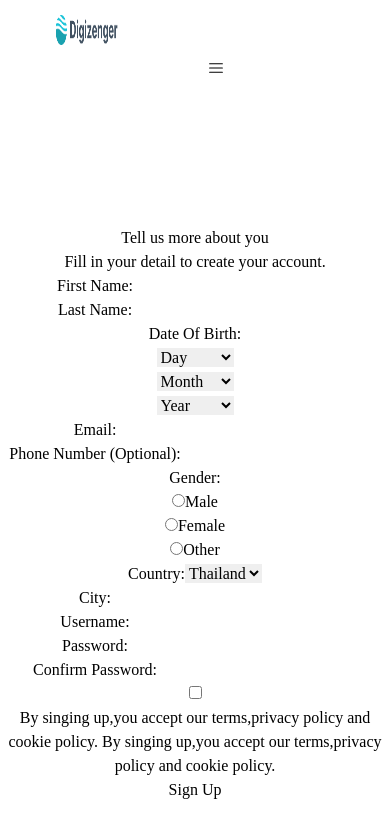
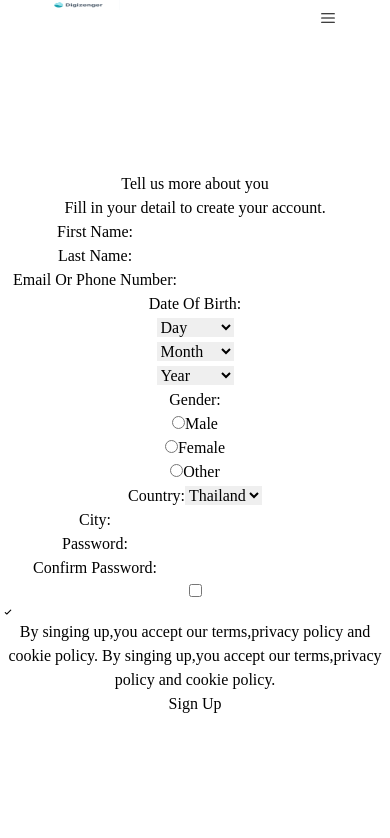
Before and after one commit to MiWu2275/Digizenger, a React (Vite) app: page /signup/verify/signinfo in a window 390 px wide. Shown: the top 838 px of the page. Built offline with nearby package versions, Linux system fonts and the light colour scheme.

Commit message:
Sign Up Responsive

```diff
--- a/src/App.css
+++ b/src/App.css
@@ -43,6 +43,7 @@ body{
       font-size: 12px !important;
       padding-left: 8px !important;
       padding-right: 8px !important;
+      background-color: pink !important;
     }
     .nav_containger{
       grid-template-columns: 1fr 1fr;
@@ -50,28 +51,80 @@ body{
     }
 
 }
-@media (max-width: 1024px) {
-  .normal_menu{
-    column-gap: 20px !important;
-    font-size: 10px;
+
+@media (max-width: 1168px){
+  .normal_menu {
+    column-gap: 30px !important;
+    font-size: 16px !important;
   }
   .nav_containger{
     grid-template-columns: 1fr 1fr;
     column-gap: 0px;
   }
-  .sign_up_button{
-    font-size: 10px !important;
-    padding-left: 9px !important;
-    padding-right: 9px !important;
+    .sign_up_button {
+      font-size: 12px !important;
+      padding-left: 8px !important;
+      padding-right: 8px !important;
+      background-color: violet !important;
+    }
+  }
+@media (max-width: 1071px) {
+  .normal_menu{
+    column-gap: 25px !important;
+    font-size: 14px !important;
+  }
+  .nav_containger{
+    grid-template-columns: 1fr 1fr;
+    column-gap: 0px;
+  }
+  .sign_up_button {
+    font-size: 12px !important;
+    padding-left: 8px !important;
+    padding-right: 8px !important;
     background-color: red !important;
+  }
+}
+
+@media (max-width: 1024px) {
+  .normal_menu{
+    column-gap: 20px !important;
+    font-size: 14px !important;
+  }
+  .nav_containger{
+    grid-template-columns: 1fr 1fr;
+    column-gap: 0px;
+  }
+  .sign_up_button {
+    font-size: 12px !important;
+    padding-left: 8px !important;
+    padding-right: 8px !important;
+    background-color: yellow !important;
+  }
+
+
+}
+
+@media (max-width:890px) {
+  .normal_menu {
+    column-gap: 18px !important;
+    font-size: 14px !important;
+  }
+  .nav_containger {
+    grid-template-columns: 1fr 1fr;
+    column-gap: 0px;
+  }
+  .sign_up_button {
+    font-size: 12px !important;
+    padding-left: 8px !important;
+    padding-right: 8px !important;
+    background-color: orange !important;
   }
 
 }
-
 @media (max-width: 870px) {
   .normal_menu {
-    column-gap: 10px !important;
-    font-size: 10px !important;
+    column-gap: 15px !important;
+    font-size: 14px !important;
   }
   .nav_containger {
     grid-template-columns: 1fr 1fr;
@@ -83,7 +136,33 @@ body{
     padding-right: 8px !important;
     background-color: green !important;
   }
+  .edsn_logo{
+    margin-left:5rem !important;
+    width:100px;
+    height: 40px;
+  }
+}
 
+@media (max-width: 841px) {
+  .normal_menu {
+    column-gap: 14px !important;
+    font-size: 12px !important;
+  }
+  .nav_containger {
+    grid-template-columns: 1fr 1fr;
+    column-gap: 0px;
+  }
+  .sign_up_button {
+    font-size: 12px !important;
+    padding-left: 8px !important;
+    padding-right: 8px !important;
+    background-color: green !important;
+  }
+  .edsn_logo{
+    margin-left:5rem !important;
+    width:100px;
+    height: 40px;
+  }
 }
 
 @media  (max-width: 768px) {
@@ -93,8 +172,8 @@ body{
   }
   .burger{
       visibility: visible;
-      margin-left: 28rem;
-      position: relative;
+      left: 40rem;
+      position: absolute;
   }
   .normal_menu{
       visibility: hidden;
@@ -117,21 +196,57 @@ body{
     height: 40px;
   }
   .burger{
-      margin-left: 16rem;
+      left: 30rem;
   }
 }
 
-@media (max-width: 430px) {
+@media (max-width: 520px) {
   .burger{
-    margin-left: 13rem;
+    left: 26rem;
 }
   .edsn_logo{
-    width:90px;
-    height: 60px;
+    width:110px;
+    height: 50px;
+}
 }
 
+@media (max-width: 480px) {
+  .burger{
+    left: 24rem;
+}
+  .edsn_logo{
+    width:110px;
+    height: 50px;
+}
+  /* .signin_main_container{
+    margin-left: -8rem !important;
+  } */
 }
 
+@media (max-width: 400px) {
+  .burger{
+    left: 20rem;
+}
+  .edsn_logo{
+    width:70px;
+    height: 10px;
+}
+.signin_header_text{
+  margin-right: 0px;
+}
+.signin_body_text{
+  margin-left: 4.8rem !important;
+  width: 360px !important; /* Add padding to ensure it doesn't touch the screen edges */
+}
+.signin_button_container{
+  margin-right: 38px !important;
+  margin-left: 100px !important;
+}
+.signin_input_box{
+  margin-left: 12px !important;
+  width: 359px !important;
+}
+}
 .login_filter_button{
     width: 100%;
 }
@@ -144,5 +259,5 @@ body{
   position: absolute;
   background-color: #00BCD4;
   top: 2px;
-  transform: translateX(1.5px);
+  transform: translateX(1.9px);
 }
--- a/src/components/SignInfo.jsx
+++ b/src/components/SignInfo.jsx
@@ -19,7 +19,7 @@ function SignInfo() {
     <section className="flex  justify-center  w-full items-center mb-[20px] mt-[35px]">
       <main className="text-center">
         <div className="mt-[-10px] grid mb-[20px] ">
-                <div className=" text-[36px] ml-[-19rem] font-bold mt-[-10px]">
+                <div className=" text-[36px] ml-[-19.5rem] font-bold mt-[-10px]">
                     <span className="text-[#00BCD4]">Tell us more </span>
                     <span>about you</span>
                 </div>
@@ -28,31 +28,40 @@ function SignInfo() {
                 </div>
         </div>
 
-        <div className="grid grid-cols-2 gap-1 px-4">
-            <form className="grid grid-row-5 gap-y-[20px] px-[20px] mt-[1rem]  ml-[4rem] text-center">
-                <div className="flex gap-3">
-                      <div className="grid">
+        <div className="grid grid-cols-2 gap-2 px-4">
+            <form className="space-y-4 px-5 mt-4 ml-16">
+            <div className="flex gap-4">
+                <div className="grid w-full">
                     <label className="block place-self-start text-slate-500 mb-[10px]">First Name:</label>
                     <input
                     type="text"
                     name="firstName"
-                            className="w-[150px] h-[35px] pl-[10px] rounded-[5px] bg-slate-100"/>
+                    className="w-[150px] h-[40px] pl-[10px] rounded-[5px] bg-[#ECF1F4]"
+                    />
                 </div>
-                      <div className="flex flex-col">
+                <div className="grid">
                     <label className="block place-self-start text-slate-500 mb-[10px]">Last Name:</label>
                     <input
                     type="text"
                     name="lastName"
-                            className="w-[150px] h-[35px] pl-[10px] rounded-[5px] bg-slate-100"
+                    className="w-[150px] h-[40px] pl-[10px] rounded-[5px] bg-[#ECF1F4]"
                     />
                 </div>
             </div>
 
                 <div className="grid">
+                        <label className="block place-self-start text-slate-500 mb-[10px]">Email Or Phone Number:</label>
+                        <input
+                            type="text"
+                            name="lastName"
+                            className="w-[315px] h-[40px] pl-[10px] rounded-[5px] bg-[#ECF1F4]"
+                        />
+                </div>
+                <div className="grid">
                       <label className="block place-self-start text-slate-500 mb-[10px]">Date Of Birth:</label>
                       <div className="flex gap-3">
                           <div className="grid">
-                              <select id="options" name="options" className="w-[95px] h-[35px] px-[10px] rounded-[5px] text-slate-400 bg-slate-100">
+                              <select id="options" name="options" className="w-[96.5px] h-[40px] px-[10px] border-2 border-[#ECF1F4] rounded-[5px] text-slate-400 ">
                                     <option value="option1">Day</option>
                                     <option value="option2">Option 2</option>
                                     <option value="option3">Option 3</option>
@@ -60,7 +69,7 @@ function SignInfo() {
                               </select>
                           </div>
                           <div className="">
-                              <select id="options" name="options" className="w-[95px] h-[35px] px-[10px] text-slate-400 rounded-[5px] bg-slate-100">
+                              <select id="options" name="options" className="w-[96.5px] h-[40px] px-[10px] text-slate-400 rounded-[5px] border-2 border-[#ECF1F4]">
                                         <option value="option1">Month</option>
                                         <option value="option2">Option 2</option>
                                         <option value="option3">Option 3</option>
@@ -68,7 +77,7 @@ function SignInfo() {
                               </select>
                           </div>
                           <div className="">
-                              <select id="options" name="options" className="w-[95px] h-[35px] text-slate-400 rounded-[5px] px-[10px] bg-slate-100">
+                              <select id="options" name="options" className="w-[96.5px] h-[40px] text-slate-400 rounded-[5px] px-[10px] border-2 border-[#ECF1F4]">
                                         <option value="option1">Year</option>
                                         <option value="option2">Option 2</option>
                                         <option value="option3">Option 3</option>
@@ -79,56 +88,38 @@ function SignInfo() {
                 </div>
 
                 <div className="grid">
-                        <label className="block place-self-start text-slate-500 mb-[10px]">Email:</label>
-                        <input
-                            type="text"
-                            name="lastName"
-                            className="w-[315x] h-[35px] pl-[10px] rounded-[5px] bg-slate-100"
-                        />
-                </div>
-
-                <div className="grid">
-                        <label className="block place-self-start text-slate-500 mb-[10px]">Phone Number (Optional):</label>
-                        <input
-                            type="text"
-                            name="lastName"
-                            className="w-[315px] h-[35px] pl-[10px] rounded-[5px] bg-slate-100"
-                        />
-                </div>
-
-                <div className="grid">
                       <label className="block place-self-start text-slate-500 mb-[10px]">Gender:</label>
                       <div className="flex gap-3">
-                          <div className="">
+                          <div className="flex items-center">
                               <input
                                 type="radio"
                                 name="gender"
                                 value="Male"
                                 checked={radioButton === "Male"}
                                 onChange={radioHandle}
-                                className={`bg-slate-100  h-[16px] w-[16px] rounded-[50px] appearance-none relative ${radioButton === "Male" ? "radio_check border-2  border-[#00BCD4]" :" "}`}
+                                className={`bg-[#ECF1F4]  h-[16px] w-[16px] rounded-[50px] appearance-none relative ${radioButton === "Male" ? "radio_check border-2  border-[#00BCD4]" :" "}`}
                                 />
-                              <label className="ml-[10px] mr-[20px]">Male</label>
+                              <label className="ml-[10px] mr-[20px] place-self-center">Male</label>
                           </div>
-                          <div className="">
+                          <div className="flex items-center">
                               <input
                                 type="radio"
                                 name="gender"
                                 value="Female"
                                 checked={radioButton === "Female"}
                                 onChange={radioHandle}
-                                className={`bg-slate-100  h-[16px] w-[16px] rounded-[50px] relative appearance-none ${radioButton === "Female" ? "border-2 border-[#00BCD4] radio_check" :" "}`}
+                                className={`bg-[#ECF1F4]  h-[16px] w-[16px] rounded-[50px] relative appearance-none ${radioButton === "Female" ? "border-2 border-[#00BCD4] radio_check" :" "}`}
                               />
-                              <label className="ml-[10px] mr-[20px]">Female</label>
+                              <label className="ml-[10px] mr-[20px] ">Female</label>
                           </div>
-                          <div className="">
+                          <div className="flex items-center">
                               <input
                                 type="radio"
                                 name="gender"
                                 value="Other"
                                 checked={radioButton === "Other"}
                                 onChange={radioHandle}
-                                className={`bg-slate-100  h-[16px] w-[16px] rounded-[50px] appearance-none relative ${radioButton === "Other" ? "border-2 border-[#00BCD4]  radio_check " :" "}`}
+                                className={`bg-[#ECF1F4]  h-[16px] w-[16px] rounded-[50px] appearance-none relative ${radioButton === "Other" ? "border-2 border-[#00BCD4]  radio_check " :" "}`}
                               />
                               <label className="ml-[10px] mr-[20px]">Other</label>
                           </div>
@@ -138,11 +129,11 @@ function SignInfo() {
             </form>
 
 
-            <form className="grid grid-row-5 gap-y-[20px] px-[20px] mt-[1rem]">
+            <form className="space-y-4 px-5 mt-4">
 
                 <div className="grid">
                      <label className="block place-self-start text-slate-500 mb-[10px]">Country:</label>
-                     <select id="options" name="options" className="w-[315px] h-[35px] text-slate-400 rounded-[5px] px-[10px] pl-[10px] bg-slate-100">
+                     <select id="options" name="options" className="w-[315px] h-[40px] text-slate-400 rounded-[5px] px-[10px] pl-[10px] border-2 border-[#ECF1F4]">
                                         <option value="option1">Thailand</option>
                                         <option value="option2">Option 2</option>
                                         <option value="option3">Option 3</option>
@@ -154,23 +145,15 @@ function SignInfo() {
                      <input
                           type="text"
                           name="lastName"
-                          className="w-[315px] h-[35px] pl-[10px] rounded-[5px] bg-slate-100"
+                          className="w-[315px] h-[40px] pl-[10px] rounded-[5px] bg-[#ECF1F4]"
                       />
                 </div>
                 <div className="grid">
-                     <label className="block place-self-start text-slate-500 mt-[5px] mb-[10px]">Username:</label>
+                     <label className="block place-self-start text-slate-500 mb-[10px]">Password:</label>
                      <input
                           type="text"
                           name="lastName"
-                          className="w-[315px] h-[35px] pl-[10px] rounded-[5px] bg-slate-100"
-                      />
-                </div>
-                <div className="grid">
-                     <label className="block place-self-start text-slate-500 mt-[5px] mb-[11px]">Password:</label>
-                     <input
-                          type="text"
-                          name="lastName"
-                          className="w-[315px] h-[35px]  pl-[10px] rounded-[5px] bg-slate-100"
+                          className="w-[315px] h-[40px]  pl-[10px] rounded-[5px] bg-[#ECF1F4]"
                       />
                 </div>
                 <div className="grid">
@@ -178,19 +161,21 @@ function SignInfo() {
                      <input
                           type="text"
                           name="lastName"
-                          className="w-[315px] h-[35px] pl-[10px] rounded-[5px] bg-slate-100"
+                          className="w-[315px] h-[40px] pl-[10px] rounded-[5px] bg-[#ECF1F4]"
                       />
                 </div>
             </form>
 
         </div>
         <div className="flex flex-col justify-start mt-8 ml-[6rem] w-[645px]">
-            <div className="text-left relative">
-                <input type="checkbox" id="agree" name="agree" onChange={checkHandle} className={`h-[20px] w-[20px]  appearance-none mr-2 ${checked ? " bg-[#00BCD4] z-[40]": "bg-slate-100 "} cursor-pointer`} />
-                <div className="absolute  top-[2px] ml-[2px] text-white">
-                    {checked ? (<IoIosCheckmark />) : ("")}
+            <div className="text-left flex relative">
+                <input type="checkbox" id="agree" name="agree" onChange={checkHandle} className={`h-[20px] w-[35px]  appearance-none mr-2 ${checked ? " bg-[#00BCD4] ": "bg-[#ECF1F4] "} cursor-pointer`} />
+
+                <div className={`absolute inset-0 flex items-center top-[-1.9rem] pointer-events-none ${checked ? 'opacity-100' : 'opacity-0'}`}>
+                     <IoIosCheckmark className="text-white text-xl" />
+
                 </div>
-                <label htmlFor="agree" className="mr-6 text-[#8C8CA1] text-left">By singing up,you accept our terms,privacy policy and cookie policy. By singing up,you accept our terms,privacy policy and cookie policy.</label>
+                <label htmlFor="agree" className=" text-[#8C8CA1] ml-2 items-center text-left">By singing up,you accept our terms,privacy policy and cookie policy. By singing up,you accept our terms,privacy policy and cookie policy.</label>
             </div>
               <button className="w-[315px]  px-14 py-1 mt-[20px] text-lg  font-semibold  bg-[#0097A7] text-white rounded-md">
               <Link to="/signup/signinfo/requestIdentity">Sign Up</Link>
--- a/src/components/SignUp.jsx
+++ b/src/components/SignUp.jsx
@@ -4,7 +4,7 @@ import { Link } from "react-router-dom";
 
 function SignUp() {
   const [activeForm, setActiveForm] = useState("form1");
-  const [activeLinkStyles, setActiveLinkStyles] = useState({ width: "", left: "" });
+  const [activeLinkStyles, setActiveLinkStyles] = useState({ width: "50%", left: "" });
   const [recaptcha, setRecaptcha] = useState(null);
   const defaultActive = useRef();
 
@@ -25,23 +25,23 @@ function SignUp() {
         left: `${defaultActive.current.offsetLeft}px`,
       });
     }
-  },[])
+  },[defaultActive.current])
 
   return (
     <section className="flex justify-center mt-[30px] mb-[20px]">
-      <main className=" text-center">
+      <main className=" signin_main_container text-center ml-[-5rem] ">
         <div className="mt-[-10px] grid mb-[10px] text-center">
-          <h1 className="text-[36px] text-[#00BCD4] font-bold ml-[-8rem] ">
+          <h1 className="signin_header_text text-[36px] text-[#00BCD4] font-bold ml-[-8rem] ">
             Welcome!
           </h1>
-          <div className="ml-[-1rem] text-balance text-[36px] font-bold mt-[-10px]">Let's create your <h3 className="mt-[-10px] ml-[-9rem]">account</h3></div>
-          <div className="text-left justify-self-center w-[400px] ml-[7rem] text-[#8C8CA1] mt-[15px]">
+          <div className="signin_header_text ml-[-1rem] text-balance text-[36px] font-bold mt-[-10px]">Let's create your <h3 className="mt-[-10px] ml-[-9rem]">account</h3></div>
+          <div className="signin_body_text text-left justify-self-center w-[400px] ml-[7rem] text-[#8C8CA1] mt-[15px]">
             Lorem ipsum dolor sit amet consectetur, adipisicing elit. Incidunt alias dolorem corporis non labore vitae modi?
           </div>
         </div>
 
         {/* Tabs */}
-        <div className="flex flex-cols ml-[130px] mr-[20px] justify-center relative">
+        <div className="signin_button_container flex flex-cols ml-[130px] mr-[20px] justify-center relative">
           <button ref={defaultActive} className="text-center login_filter_button py-[10px]" onClick={(e) => handleTabClick(e, "form1")}>
             Email
           </button>
@@ -63,24 +63,24 @@ function SignUp() {
         <div>
             {activeForm === "form1" && (
             <form className="grid grid-row-2 gap-y-[15px] px-[20px] mt-[1rem]  ml-[4rem] text-center">
-                <input type="email" name="email" placeholder="Enter your email" className="h-[45px] ml-[44px] w-[400px] pl-[20px] rounded-[10px] border  bg-slate-100 outline-none hover:border-[#00BCD4] hover:bg-transparent justify-self-center" />
-                <Link to="/signup/verify"><button className="py-[10px] bg-[#00BCD4] w-[400px] justify-self-center ml-[44px] text-white rounded-lg" >Continue</button></Link>
-                <div className="w-[400px] bg-slate-100 ml-[44px] h-[2px] justify-self-center mt-[-5px]"></div>
+                <input type="email" name="email" placeholder="Enter your email" className="signin_input_box h-[45px] ml-[44px] w-[400px] pl-[20px] rounded-[10px] border  bg-slate-100 outline-none hover:border-[#00BCD4] hover:bg-transparent justify-self-center" />
+                <Link to="/signup/verify"><button className="py-[10px] bg-[#00BCD4] w-[400px] justify-self-center ml-[44px] text-white rounded-lg signin_input_box" >Continue</button></Link>
+                <div className="w-[400px] bg-slate-100 ml-[44px] h-[2px] justify-self-center mt-[-5px] signin_input_box"></div>
                 <div className="justify-self-center">
                     <span className="text-slate-400 justify-self-center ml-[4rem]">Already have an account?</span>
-                    <button className="block font-semibold text-black py-[10px] bg-[#00BCD4] ml-[44px] w-[400px] justify-self-center text-black bg-slate-200 rounded-lg mt-[10px]">Login to Digizenger</button>
+                    <button className="block font-semibold text-black py-[10px] bg-[#00BCD4] ml-[44px] w-[400px] justify-self-center text-black bg-slate-200 rounded-lg mt-[10px] signin_input_box">Login to Digizenger</button>
                 </div>
             </form>
             )}
 
             {activeForm === "form2" && (
             <form className="grid grid-row-2 gap-y-[15px] px-[20px] mt-[1rem]  ml-[4rem] text-center">
-                <input type="phone" name="phone" placeholder="Enter your phone number" className="h-[45px] ml-[44px] w-[400px] pl-[20px] rounded-[10px] border  bg-slate-100 outline-none hover:border-[#00BCD4] hover:bg-transparent justify-self-center" />
-                <Link to="/signup/verify"><button className="py-[10px] bg-[#00BCD4] w-[400px] justify-self-center ml-[44px] text-white rounded-lg" >Continue</button></Link>
-                <div className="w-[400px] bg-slate-100 ml-[44px] h-[2px] justify-self-center mt-[-5px]"></div>
+                <input type="phone" name="phone" placeholder="Enter your phone number" className="h-[45px] ml-[44px] w-[400px] pl-[20px] rounded-[10px] border  bg-slate-100 outline-none hover:border-[#00BCD4] hover:bg-transparent signin_input_box justify-self-center" />
+                <Link to="/signup/verify"><button className="py-[10px] bg-[#00BCD4] w-[400px] justify-self-center ml-[44px] text-white rounded-lg signin_input_box" >Continue</button></Link>
+                <div className="w-[400px] bg-slate-100 ml-[44px] h-[2px] justify-self-center mt-[-5px] signin_input_box"></div>
                 <div className="justify-self-center">
-                    <span className="text-slate-400 ml-[4rem]">Already have an account?</span>
-                    <button className="block font-semibold text-black py-[10px] bg-[#00BCD4] ml-[44px] w-[400px] justify-self-center text-black bg-slate-200 rounded-lg mt-[10px]">Login to Digizenger</button>
+                    <span className="text-slate-400 ml-[4rem] ">Already have an account?</span>
+                    <button className="block font-semibold text-black py-[10px] bg-[#00BCD4] ml-[44px] w-[400px] justify-self-center text-black bg-slate-200 rounded-lg mt-[10px] signin_input_box">Login to Digizenger</button>
                 </div>
             </form>
             )}
--- a/src/components/VerifyEmail.jsx
+++ b/src/components/VerifyEmail.jsx
@@ -37,8 +37,8 @@ function VerifyEmail (){
                     value={code}
                     onChange={handleChange}
                     maxLength="6"
-                    className="absolute inset-0 w-full h-[40px] bg-transparent text-transparent caret-black outline-none"
-                    style={{ letterSpacing: '1.5rem', marginLeft: '7rem' }}
+                    className="absolute inset-0 w-full  h-[40px]  pl-[7rem] bg-slate-300 opacity-[0.2] text-transparent caret-black outline-none"
+                    style={{ letterSpacing: '1.5rem' }}
                     />
                     <div className="text-3xl w-full tracking-widest text-gray-500">{renderMaskedCode()}</div>
                 </div>
```
Also changed, not shown: 1 other file (tests, documents, lock files or other folders). Lines whose indentation alone changed are shown as unchanged.
